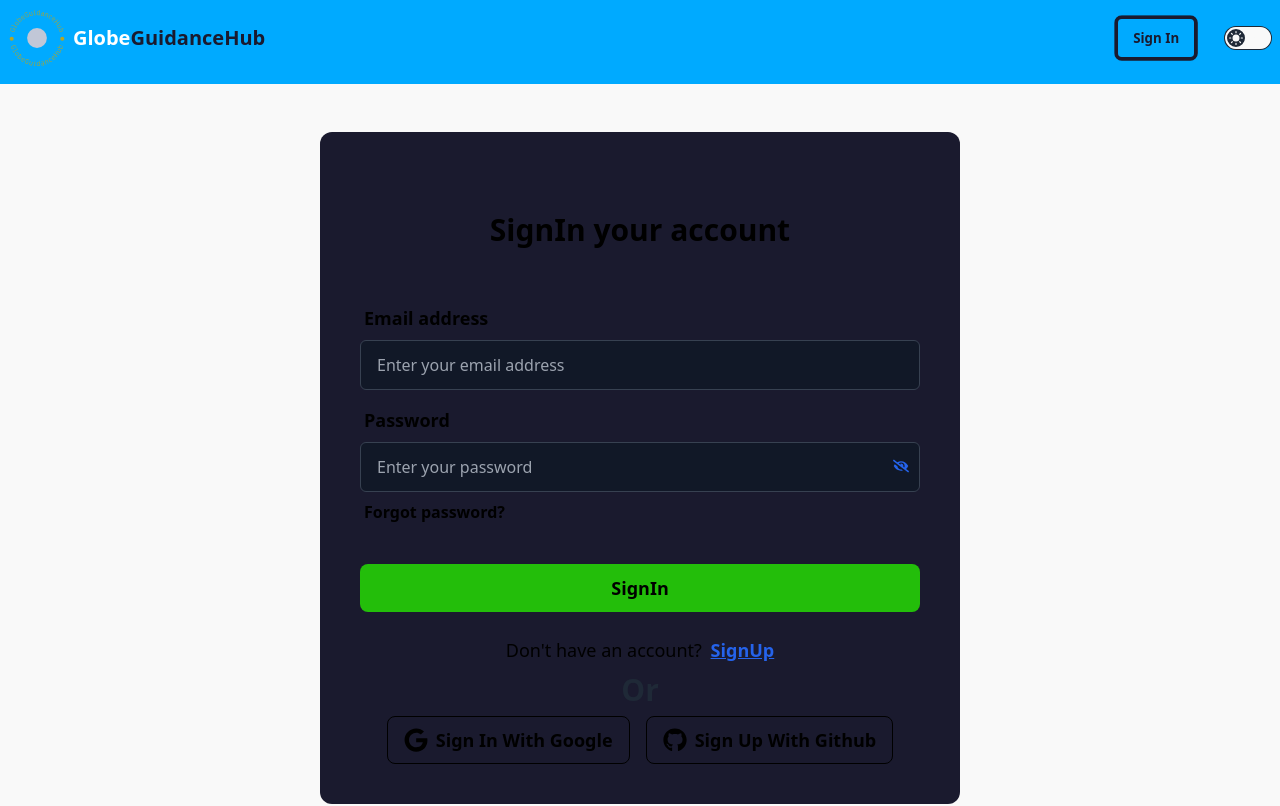
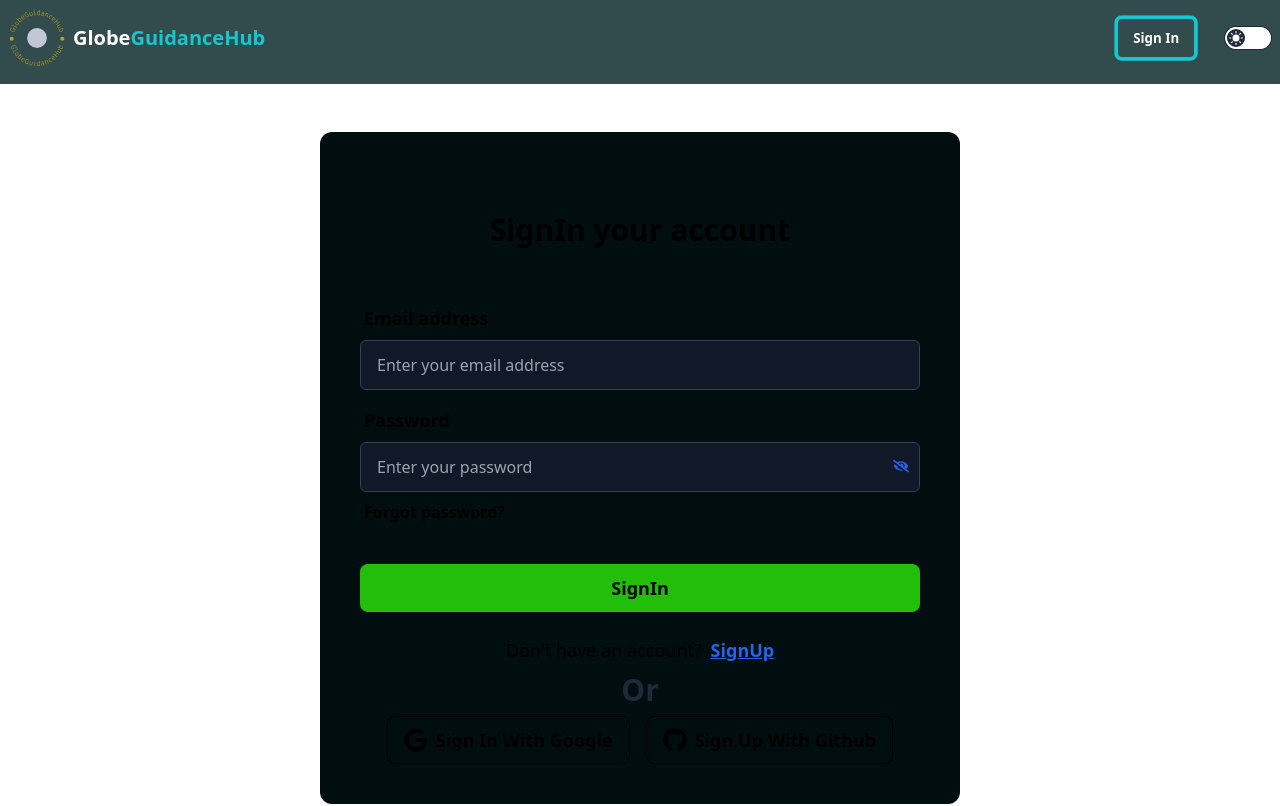
Before and after one commit to md-nasim-mondal/globeGuidanceHub-tourism-management-client, a React (Vite) app: page /signIn in a window 1280 px wide. Shown: the top 806 px of the page. Built offline with nearby package versions, Linux system fonts and the light colour scheme; no server answers.

Commit message:
update color in home page for light mode

```diff
--- a/src/components/Shared/Footer/Footer.jsx
+++ b/src/components/Shared/Footer/Footer.jsx
@@ -2,8 +2,8 @@ import { Link } from 'react-router-dom';
 import logo from '../../../assets/logo22.svg'
 const Footer = () => {
     return (
-        <div className="bg-base-200">
-            <footer className="footer container mx-auto py-20 bg-base-200 text-base-content justify-center lg:justify-between">
+        <div className="bg-[#324b4c]">
+            <footer className="footer container mx-auto py-20 bg-[#324b4c] text-base-content justify-center lg:justify-between">
                 <aside>
                     <img className='w-20 md:w-32' src={logo} alt="" />
                     <p>
--- a/src/components/TouristsSpotCard/TouristsSpotCard.jsx
+++ b/src/components/TouristsSpotCard/TouristsSpotCard.jsx
@@ -11,50 +11,42 @@ const TouristsSpotCard = ({ touristSpot }) => {
     totalVisitorsPerYear,
   } = touristSpot;
   return (
-    // <div className="card card-compact  bg-base-100 shadow-xl">
-    //   <figure className="p-8">
-    //     <img
-    //       src={image}
-    //       alt="photo coming soon.."
-    //       className="w-full rounded-xl"
-    //     />
-    //   </figure>
-    //   <div className="card-body mx-4">
-    //     <h2 className="card-title">Tourist Spot Name: {touristsSpotName}</h2>
-    //         <p>Seasonality: {seasonality} </p>
-    //     <div className="flex justify-between ">
-    //         <p className="">Travel Time: {travelTime}</p>
-    //         <p className="text-end">Average Cost: {averageCost} $</p>
-    //     </div>
-    //     <h3 className="text-2xl">Total Visitors Per Year : {totalVisitorsPerYear} Persons</h3>
-    //     <div className="card-actions justify-end">
-    //       <Link className="btn btn-primary w-full" to={`/touristsSpotDetails/${_id}`}>ViewDetails</Link>
-    //     </div>
-    //   </div>
-    // </div>
-    <div className="card card-compact bg-base-100 shadow-xl text-white">
-  <figure className="p-4 lg:p-8">
+    <div className='card card-compact bg-base-100 dark:bg-[#3d3d3d] shadow-xl'>
+      <figure className='p-4 lg:p-8'>
         <img
           src={image}
-      alt="photo coming soon.."
-      className="w-full rounded-xl md:h-[280px] lg:h-[300px] xl:h-[330px]"
+          alt='photo coming soon..'
+          className='w-full rounded-xl md:h-[280px] lg:h-[300px] xl:h-[330px]'
         />
       </figure>
-  <div className="card-body mx-4">
-    <h2 className="card-title text-blue-400 text-lg md:text-xl lg:text-2xl">Tourist Spot Name: {touristsSpotName}</h2>
-    <p className="text-yellow-400 text-sm md:text-base lg:text-lg">Seasonality: {seasonality}</p>
-    <div className="flex justify-between ">
-      <p className=" text-purple-400 text-sm md:text-base lg:text-lg">Travel Time: {travelTime}</p> {/* Changed color to orange */}
-      <p className="text-orange-400 text-sm md:text-base lg:text-lg text-end">Average Cost: {averageCost} $</p>
+      <div className='card-body mx-4 text-accent'>
+        <h2 className='card-title text-primary dark:text-[#1e90ff] md:text-lg lg:text-xl'>
+          Tourist Spot Name: {touristsSpotName}
+        </h2>
+        <p className='text-sm md:text-base lg:text-lg'>
+          Seasonality: {seasonality}
+        </p>
+        <div className='flex justify-between '>
+          <p className=' text-sm md:text-base lg:text-lg'>
+            Travel Time: {travelTime}
+          </p>{" "}
+          {/* Changed color to orange */}
+          <p className='text-sm md:text-base lg:text-lg text-end'>
+            Average Cost: {averageCost} $
+          </p>
         </div>
-    <h3 className="text-green-400 text-lg md:text-xl lg:text-2xl">Total Visitors Per Year: {totalVisitorsPerYear} Persons</h3>
-    <div className="card-actions justify-end">
-      <Link className="btn w-full bg-blue-500 hover:bg-blue-600" to={`/touristsSpotDetails/${_id}`}>View Details</Link>
+        <h3 className='text-sm md:text-base lg:text-lg'>
+          Total Visitors Per Year: {totalVisitorsPerYear} Persons
+        </h3>
+        <div className='card-actions justify-end'>
+          <Link
+            className='btn w-full bg-primary hover:text-accent dark:bg-primary text-base-100'
+            to={`/touristsSpotDetails/${_id}`}>
+            View Details
+          </Link>
         </div>
       </div>
     </div>
-
-
   );
 };
 
--- a/src/layouts/Root.jsx
+++ b/src/layouts/Root.jsx
@@ -4,11 +4,11 @@ import Footer from "../components/Shared/Footer/Footer";
 
 const Root = () => {
   return (
-    <div className='bg-base-100 dark:bg-[#1a1a2e] min-h-screen'>
-      <div className="bg-primary">
+    <div className='bg-base-100 min-h-screen'>
+      <div className="bg-accent">
         <Navbar />
       </div>
-      <div className='container w-[94%] md:w-full mx-auto'>
+      <div className='container w-[94%] md:w-full mx-auto min-h-[47vh]'>
         <Outlet />
       </div>
       <Footer></Footer>
--- a/src/pages/Country/Country.jsx
+++ b/src/pages/Country/Country.jsx
@@ -13,10 +13,10 @@ const Country = ({ country }) => {
           />
         </figure>
         <div className="card-body items-center text-center">
-          <h2 className="card-title">{countryName}</h2>
-          <p>{description}</p>
+          <h2 className="card-title text-secondary">{countryName}</h2>
+          <p className="text-accent">{description}</p>
           <div className="card-actions">
-            <Link className="btn btn-primary" to={`/countries/${countryName}`}>See All Tourists Spot of {countryName} </Link>
+            <Link className="btn btn-secondary text-base-100 hover:text-accent" to={`/countries/${countryName}`}>See All Tourists Spot of {countryName} </Link>
           </div>
         </div>
       </div>
--- a/src/pages/Shared/Navbar/Navbar.jsx
+++ b/src/pages/Shared/Navbar/Navbar.jsx
@@ -42,9 +42,9 @@ const Navbar = () => {
   const navLinkClasses = (isActive) =>
     `${
       !isActive
-        ? "xl:text-lg font-semibold  rounded-lg text-white"
-        : "xl:text-lg text-primary-content border-b-primary-content border-b-4 font-semibold"
-    }`;
+        ? "xl:text-lg font-semibold  rounded-lg text-base-100"
+        : "xl:text-lg text-primary border-b-primary border-b-4 font-semibold"
+    } hover:text-primary`;
 
   const navLinks = (
     <>
@@ -96,7 +96,7 @@ const Navbar = () => {
                 setOpen(false);
                 handleSignOut();
               }}
-              className='btn text-lg font-semibold rounded-lg text-red-400'>
+              className='btn text-lg font-semibold rounded-lg text-base-100 hover:text-red-400'>
               SignOut
             </button>
           </li>
@@ -117,7 +117,7 @@ const Navbar = () => {
               className={({ isActive }) =>
                 !isActive
                   ? "btn xl:text-lg font-semibold btn-outline bg-none border-none  rounded-lg text-white  mb-2  md:mr-2"
-                  : "btn  btn-outline xl:text-lg border-x-0 border-t-0 text-primary-content  border-primary-content border-b-4 mb-2  md:mr-2 font-semibold"
+                  : "btn  btn-outline xl:text-lg border-x-0 border-t-0 text-primary  border-primary-content border-b-4 mb-2  md:mr-2 font-semibold"
               }
               to={"/signIn"}>
               Sign In
@@ -128,7 +128,7 @@ const Navbar = () => {
     </>
   );
   return (
-    <div className='navbar bg-primary container w-[94%] md:w-full mx-auto rounded-b-lg items-center pb-4'>
+    <div className='navbar bg-accent container w-[94%] md:w-full mx-auto rounded-b-lg items-center pb-4'>
       <div className='navbar-start'>
         <div className='dropdown'>
           <div
@@ -153,7 +153,7 @@ const Navbar = () => {
         </div>
         <NavLink
           onClick={() => setOpen(false)}
-          className='animate__animated animate__backInRight btn-ghost md:text-2xl rounded-2xl xl:text-3xl flex gap-2 text-white items-center font-bold flex-wrap'>
+          className='animate__animated animate__backInRight btn-ghost md:text-2xl rounded-2xl xl:text-3xl flex gap-2 text-base-100 items-center font-bold flex-wrap'>
           <img
             className='w-10 lg:w-12 xl:w-14'
             src={logo}
@@ -161,7 +161,7 @@ const Navbar = () => {
           />
           <p className='flex flex-wrap text-sm xl:text-xl'>
             Globe
-            <span className='text-primary-content'>GuidanceHub</span>
+            <span className='text-primary'>GuidanceHub</span>
           </p>
         </NavLink>
       </div>
@@ -208,8 +208,8 @@ const Navbar = () => {
               onClick={() => setOpen(false)}
               className={({ isActive }) =>
                 !isActive
-                  ? "btn btn-sm md:btn-md mr-0.5 md:mr-4 text-lg font-semibold btn-outline  border border-primary-content rounded-lg text-white"
-                  : "btn btn-sm md:btn-md btn-outline bg-none border-4 border-primary-content mr-0.5 md:mr-4 text-primary-content font-semibold"
+                  ? "btn btn-sm md:btn-md mr-0.5 md:mr-4 text-lg font-semibold btn-outline  border border-primary-content rounded-lg text-primary"
+                  : "btn btn-sm md:btn-md btn-outline border-4 border-primary mr-0.5 md:mr-4 text-base-100 font-semibold"
               }
               to={"/signIn"}>
               Sign In
--- a/tailwind.config.js
+++ b/tailwind.config.js
@@ -10,12 +10,21 @@ export default {
       {
         light: {
           ...require("daisyui/src/theming/themes")["light"],
-          primary: "#00aaff",
-          "primary-content": "#1a1a2e",
-          secondary: "#28b463",
+          primary: "#17c7d0",
+          // "primary-content": "#000000",
+          secondary: "#068488",
+          // "secondary-content": "#555555",
+          "base-100": "#ffffff",
+          accent: "#324b4c",
+        },
+        dark: {
+          ...require("daisyui/src/theming/themes")["dark"],
+          primary: "#2b2d42",
+          "primary-content": "#00aaff",
+          secondary: "#4abc73",
           "secondary-content": "#555555",
-          "base-100": "#f9f9f9",
-          "base-200": "#ffffff",
+          "base-100": "#2b2d42",
+          "base-200": "#959595",
         },
       },
     ],
```
Also changed, not shown: src/pages/Home/Home.jsx (+28 -28 lines). Lines whose indentation alone changed are shown as unchanged.
